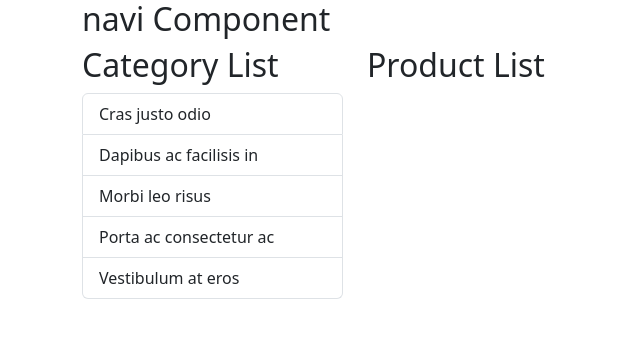
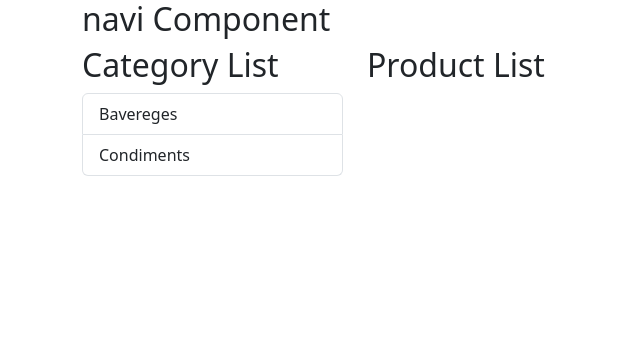
Before and after one commit to mhmmd44/deneme, a React (Create React App) app: page / in a window 1280 px wide. Shown: the top 338 px of the page, without its empty margins (0-640 px from the left). Built offline with nearby package versions, Linux system fonts and the light colour scheme.

Commit message:
using state in group item list

```diff
--- a/src/CategoryList.js
+++ b/src/CategoryList.js
@@ -1,18 +1,23 @@
 import React, { Component } from 'react';
-import { ListGroup, ListGroupItem } from 'reactstrap';
+import { ListGroup, ListGroupItem, ListGroupItemText } from 'reactstrap';
 
 export default class CategoryList extends Component {
 
+  state = {
+    Categories: [
+    { categoryId: 1, categoryName: "Bavereges" },
+    { categoryId: 2, categoryName: "Condiments" }
+  ]
+};
   render() {
     return (
       <div>
         <h2>{this.props.info.title}</h2>
         <ListGroup>
-        <ListGroupItem>Cras justo odio</ListGroupItem>
-        <ListGroupItem>Dapibus ac facilisis in</ListGroupItem>
-        <ListGroupItem>Morbi leo risus</ListGroupItem>
-        <ListGroupItem>Porta ac consectetur ac</ListGroupItem>
-        <ListGroupItem>Vestibulum at eros</ListGroupItem>
+          {
+            this.state.Categories.map(category=>(
+              <ListGroupItem key={category.categoryId}>{category.categoryName}</ListGroupItem>
+            ))}
         </ListGroup>
       </div>
     )
```
